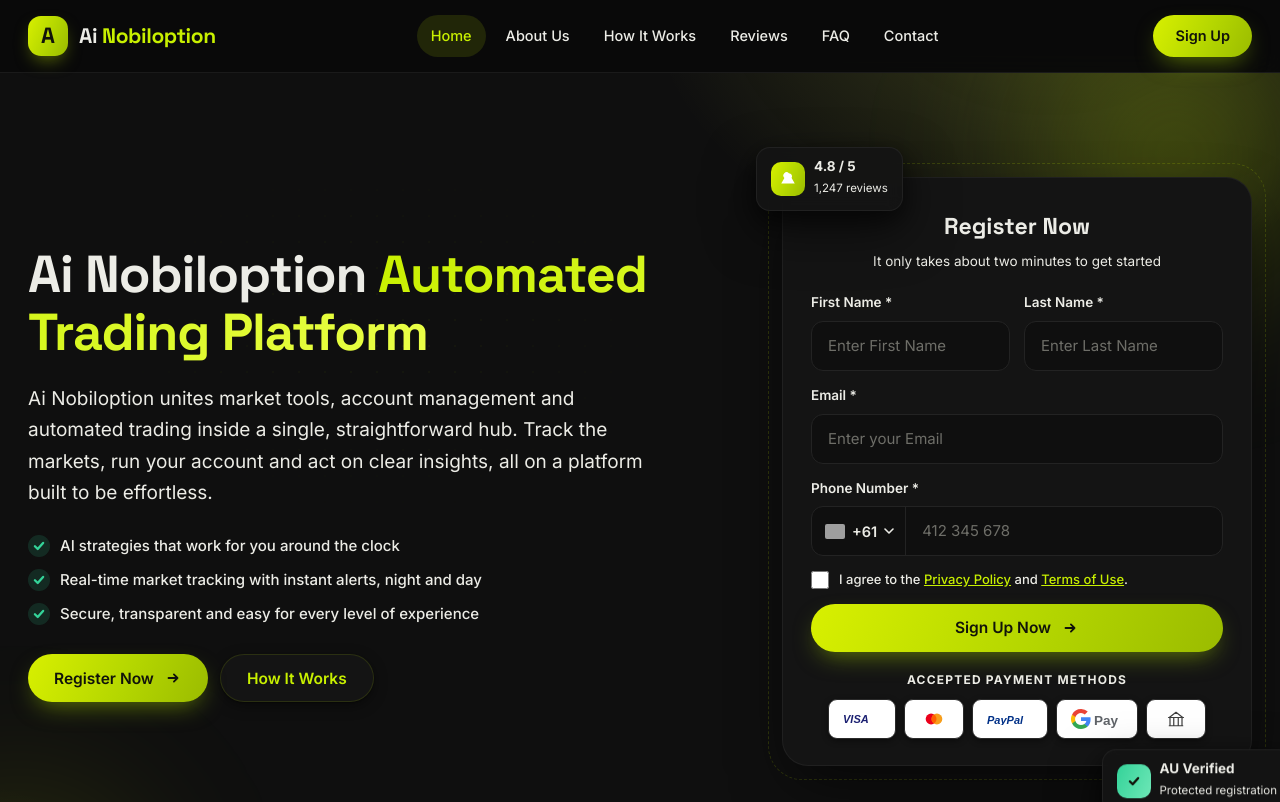
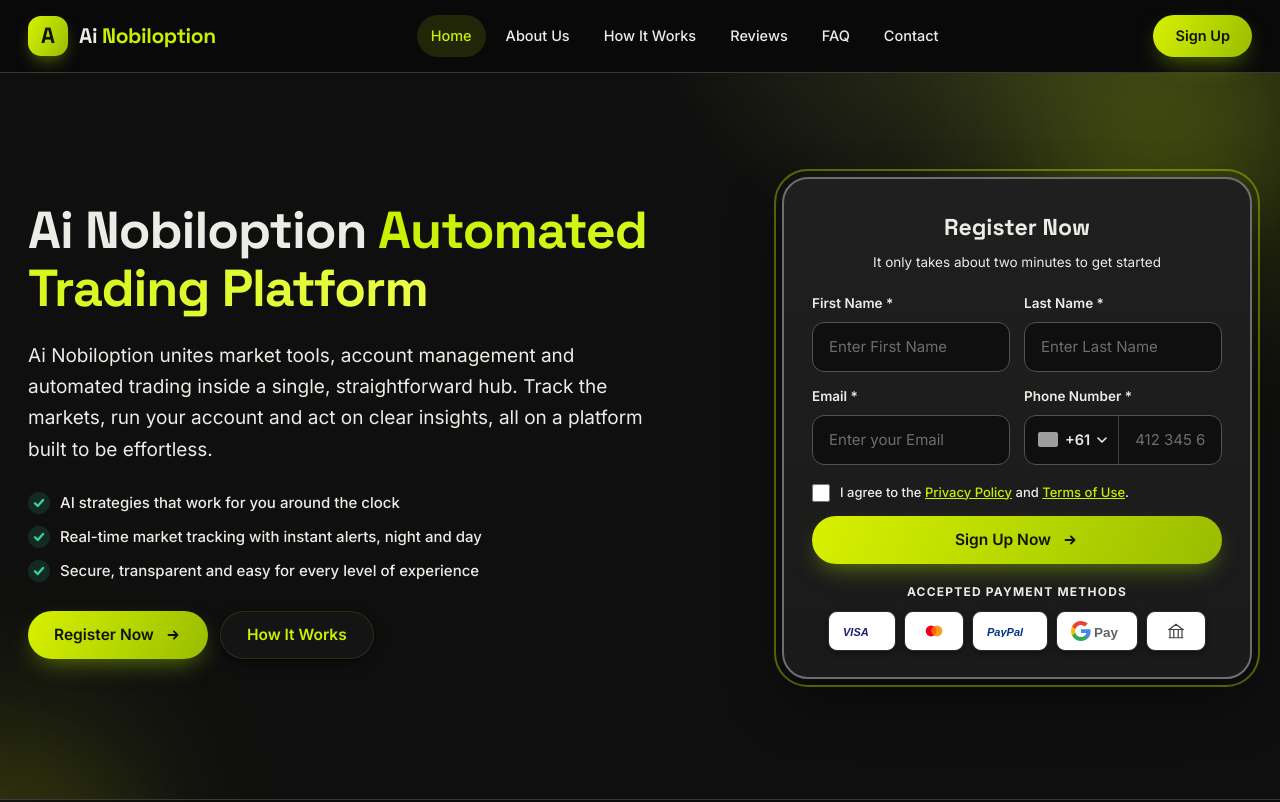
Before and after one commit to ZeeTech-Pvt-Ltd/Ai-Nobiloption, a Next.js app: page / in a window 1280 px wide. Shown: the top 802 px of the page. Built offline with nearby package versions, Linux system fonts and the light colour scheme; grey boxes are pictures that could not be loaded.

Commit message:
Tighten the signup card and make borders readable

```diff
--- a/app/globals.css
+++ b/app/globals.css
@@ -13,7 +13,7 @@
   --green-light: #6EE7B7;
   --ink: #ECECE6;
   --muted: #ECECE6;
-  --line: #232323;
+  --line: #3D3D3D;
   --white: #0A0A0A;
   --grad: linear-gradient(114deg, #D8F000 0%, #B4D600 55%, #8FB000 120%);
   --shadow-sm: 0 1px 2px rgba(0, 0, 0, 0.4), 0 4px 14px rgba(0, 0, 0, 0.4);
@@ -119,7 +119,7 @@ mark {
   background: rgba(10,10,10,.82);
   backdrop-filter: blur(14px);
   -webkit-backdrop-filter: blur(14px);
-  border-bottom: 1px solid rgba(35, 35, 35, .7);
+  border-bottom: 1px solid rgba(61, 61, 61, .9);
   transition: box-shadow .25s ease;
 }
 .header.scrolled { box-shadow: 0 6px 24px -12px rgba(127,163,0,.16); }
@@ -199,22 +199,31 @@ body.menu-open { overflow: hidden; }
 
 /* Form card */
 .form-wrap { position: relative; justify-self: end; width: 100%; max-width: 470px; }
-.form-ring { position: absolute; inset: -14px; border: 1.5px dashed rgba(200,240,0,.35); border-radius: 34px; z-index: 0; }
 .reg-card {
   position: relative; z-index: 1;
-  background: #141414; border-radius: var(--r-lg);
+  /* Lighter than the page and the other cards, so the sign-up panel reads as
+     the raised surface on the hero. */
+  background: linear-gradient(180deg, #1F1F1F 0%, #1A1A1A 100%);
+  border-radius: var(--r-lg);
   padding: 30px 28px 26px;
   box-shadow: var(--shadow-lg);
-  border: 1px solid rgba(35,35,35,.8);
+  /* Double border: the card edge plus a detached outer ring. outline follows
+     the border radius in every browser this site targets. */
+  border: 2px solid #6E6E6E;
+  outline: 2px solid rgba(200, 240, 0, .38);
+  outline-offset: 6px;
 }
 .reg-card h2 { text-align: center; font-size: 23px; font-weight: 800; }
 .reg-card .sub { text-align: center; color: var(--muted); font-size: 13.5px; margin: 6px 0 20px; }
 .field { display: grid; gap: 7px; margin-bottom: 14px; }
 .field label { font-size: 13.5px; font-weight: 600; color: #ECECE6; }
-.field-row { display: grid; grid-template-columns: 1fr 1fr; gap: 14px; }
+/* minmax(0, 1fr) lets each column shrink below its content's min-content
+   width, so the phone field's country picker cannot squeeze the email field
+   beside it. */
+.field-row { display: grid; grid-template-columns: repeat(2, minmax(0, 1fr)); gap: 14px; }
 .input {
   width: 100%; min-height: 50px; padding: 0 16px;
-  border: 1.5px solid var(--line); border-radius: 12px;
+  border: 1.5px solid #525252; border-radius: 12px;
   font: inherit; font-size: 15px; color: var(--ink);
   background: var(--primary-lightest);
   transition: border-color .15s, box-shadow .15s, background .15s;
@@ -252,8 +261,9 @@ body.menu-open { overflow: hidden; }
 .pn-wrap {
   position: relative;
   display: flex; align-items: stretch;
+  min-width: 0;
   min-height: 50px;
-  border: 1.5px solid var(--line); border-radius: 12px;
+  border: 1.5px solid #525252; border-radius: 12px;
   background: var(--primary-lightest);
   transition: border-color .15s, box-shadow .15s, background .15s;
 }
@@ -323,23 +333,6 @@ body.menu-open { overflow: hidden; }
 .form-message { display: none; margin-top: 14px; border-radius: 12px; padding: 12px 14px; font-size: 14px; }
 .form-message.ok { display: block; background: rgba(52,211,153,.10); color: var(--green); border: 1px solid rgba(52,211,153,.25); }
 .form-message.err { display: block; background: rgba(239,68,68,.08); color: #F87171; border: 1px solid rgba(239,68,68,.25); }
-
-/* floating chips */
-.chip {
-  position: absolute; z-index: 2;
-  background: rgba(20,20,20,.9); backdrop-filter: blur(8px);
-  border: 1px solid rgba(35,35,35,.9);
-  border-radius: 14px; padding: 10px 14px;
-  box-shadow: var(--shadow-md);
-  display: flex; align-items: center; gap: 9px;
-  animation: float 5s ease-in-out infinite;
-}
-.chip .ico { width: 34px; height: 34px; border-radius: 10px; display: grid; place-items: center; color: #11130A; flex: 0 0 auto; }
-.chip b { display: block; font-size: 13.5px; line-height: 1.2; }
-.chip span { font-size: 11.5px; color: var(--muted); }
-.chip-1 { top: -22px; left: -26px; }
-.chip-2 { bottom: -48px; right: -40px; animation-delay: 1.4s; }
-@keyframes float { 0%,100% { transform: translateY(0); } 50% { transform: translateY(-9px); } }
 
 /* ---------- Metrics ---------- */
 .metrics { position: relative; padding: 56px 0; }
@@ -721,14 +714,12 @@ body.menu-open { overflow: hidden; }
 @keyframes fadeUp { from { opacity: 0; transform: translateY(14px); } }
 
 /* dashed ring breathes */
-.form-ring { animation: ringPulse 4.5s ease-in-out infinite; }
-@keyframes ringPulse { 0%, 100% { opacity: 1; } 50% { opacity: .5; } }
 
 /* live market ticker */
 .ticker {
   position: relative; z-index: 1; overflow: hidden;
-  border-top: 1px solid rgba(35, 35, 35, .8);
-  border-bottom: 1px solid rgba(35, 35, 35, .8);
+  border-top: 1px solid rgba(61, 61, 61, .9);
+  border-bottom: 1px solid rgba(61, 61, 61, .9);
   background: rgba(10, 10, 10, .74);
   backdrop-filter: blur(6px); -webkit-backdrop-filter: blur(6px);
   padding: 11px 0;
@@ -790,9 +781,16 @@ body.menu-open { overflow: hidden; }
 }
 
 /* ---------- Reveal ---------- */
+/* Visible by default so the prerendered HTML paints for a crawler and for a
+   visitor without JS. The animation only applies when scripting is available
+   to set data-revealed. Keying off the media query instead of a class on
+   <html> keeps this out of the attributes React hydrates - an early
+   classList.add there caused a hydration mismatch. */
 .reveal { opacity: 1; }
-html.js .reveal { opacity: 0; transform: translateY(18px); transition: opacity .6s ease, transform .6s ease; }
-html.js .reveal[data-revealed] { opacity: 1; transform: none; }
+@media (scripting: enabled) {
+  .reveal { opacity: 0; transform: translateY(18px); transition: opacity .6s ease, transform .6s ease; }
+  .reveal[data-revealed] { opacity: 1; transform: none; }
+}
 
 /* ---------- About page ---------- */
 .about-hero {
@@ -1149,9 +1147,6 @@ html.js .reveal[data-revealed] { opacity: 1; transform: none; }
   .section { padding: 56px 0; }
   .metrics-grid, .steps, .prio-grid, .feat-grid, .tst-grid, .caps-grid { grid-template-columns: 1fr; }
   .how-strip { grid-template-columns: 1fr; }
-  .chip b, .chip span { font-size: 10px; letter-spacing: .05em; }
-  .chip-1 { left: -8px; top: -22px; }
-  .chip-2 { right: -6px; bottom: -50px; }
   .reg-card { padding: 26px 20px 22px; }
   .footer-top { grid-template-columns: 1fr; gap: 30px; }
   .cta-banner { padding: 40px 24px; }
@@ -1184,8 +1179,7 @@ html.js .reveal[data-revealed] { opacity: 1; transform: none; }
   *, *::before, *::after { animation: none !important; transition: none !important; }
   html { scroll-behavior: auto; }
   .reveal,
-  html.js .reveal,
-  html.js .reveal[data-revealed] { opacity: 1 !important; transform: none !important; }
+  .reveal[data-revealed] { opacity: 1 !important; transform: none !important; }
 }
 
 
--- a/app/layout.jsx
+++ b/app/layout.jsx
@@ -48,13 +48,6 @@ export default function RootLayout({ children }) {
   return (
     <html lang="en-AU" className={`${inter.variable} ${grotesk.variable}`}>
       <body>
-        {/* Adds the class the reveal rules key off. It runs before the rest of
-            the body is parsed, so JS visitors get the animation and no-JS
-            visitors keep the prerendered content visible. */}
-        <script
-          dangerouslySetInnerHTML={{ __html: "document.documentElement.classList.add('js')" }}
-        />
-
         <Header />
         <main>{children}</main>
         <Footer />
--- a/src/components/Hero.jsx
+++ b/src/components/Hero.jsx
@@ -34,22 +34,6 @@ export default function Hero() {
 
         {/* Registration form */}
         <div className="form-wrap reveal">
-          <div className="form-ring"></div>
-
-          <div className="chip chip-1">
-            <span className="ico" style={{ background: 'var(--grad)' }}>
-              <svg width="18" height="18" viewBox="0 0 20 20" fill="none"><path d="M11 3.5a3.5 3.5 0 0 1 3 5.25L17.5 15h-15L6 8.75A3.5 3.5 0 0 1 11 3.5Z" fill="#fff" /></svg>
-            </span>
-            <div><b>4.8 / 5</b><span>1,247 reviews</span></div>
-          </div>
-
-          <div className="chip chip-2">
-            <span className="ico" style={{ background: 'linear-gradient(114deg,#34D399,#6EE7B7)' }}>
-              <Check />
-            </span>
-            <div><b>AU Verified</b><span>Protected registration</span></div>
-          </div>
-
           <div className="reg-card">
             <h2>Register Now</h2>
             <p className="sub">It only takes about two minutes to get started</p>
--- a/src/components/RegistrationForm.jsx
+++ b/src/components/RegistrationForm.jsx
@@ -247,6 +247,8 @@ export default function RegistrationForm() {
         {renderField('lastName')}
       </div>
 
+      {/* Email and phone share a row, matching the name fields above. */}
+      <div className="field-row">
         {renderField('email')}
 
         <div className={`field ${phoneShown ? 'error' : ''}`}>
@@ -264,6 +266,7 @@ export default function RegistrationForm() {
             autoComplete="tel"
           />
           <p className="error-msg" id="phone-error">{errors.phone}</p>
+        </div>
       </div>
 
       <div className={`field agree ${touched.agree && errors.agree ? 'error' : ''}`}>
--- a/src/components/RevealProvider.jsx
+++ b/src/components/RevealProvider.jsx
@@ -5,8 +5,9 @@ import useReveal from '@/hooks/useReveal.js'
 /**
  * Runs the scroll-reveal observer for the whole document.
  *
- * The prerendered HTML ships with every section visible (see the `html.js`
- * rules in globals.css), so this only takes over once JS is running. The
+ * The prerendered HTML ships with every section visible (the reveal rules in
+ * globals.css only hide them under `@media (scripting: enabled)`), so this
+ * only takes over once JS is running. The
  * hook's MutationObserver picks up sections that mount after a route change,
  * which is why one instance in the root layout is enough.
  */
```
Lines whose indentation alone changed are shown as unchanged.
